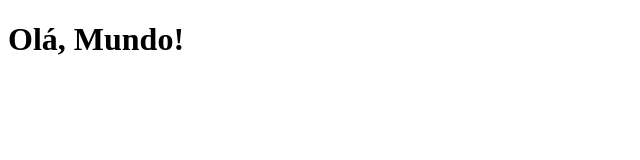
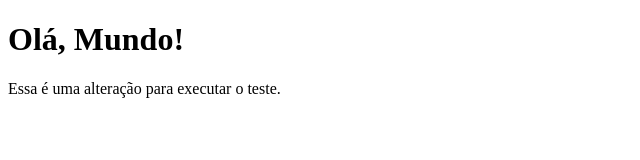
Before and after one commit to mrmsoares/aulasgit, a plain HTML site: page index.html in a window 1280 px wide. Shown: the whole page, without its empty margins (0-640 px from the left). Drawn offline with Linux system fonts and the light colour scheme.

Commit message:
Outro usuário - alteração 1

```diff
--- a/index.html
+++ b/index.html
@@ -6,5 +6,6 @@
 </head>
 <body>
 	<h1>Olá, Mundo!</h1>
+	<p>Essa é uma alteração para executar o teste.</p>
 </body>
 </html>
```
